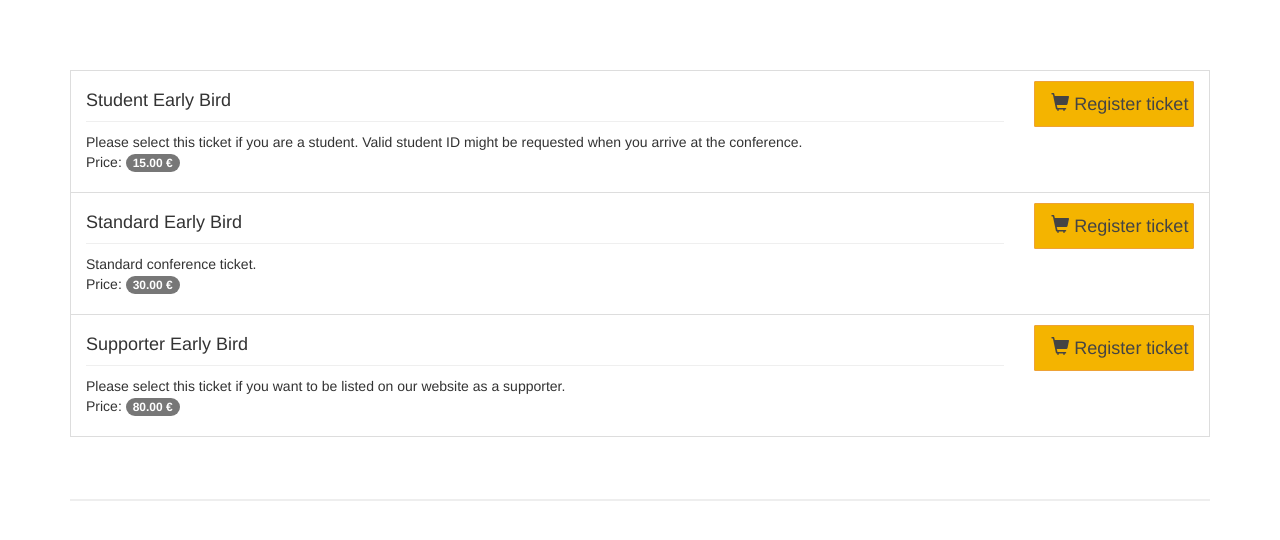
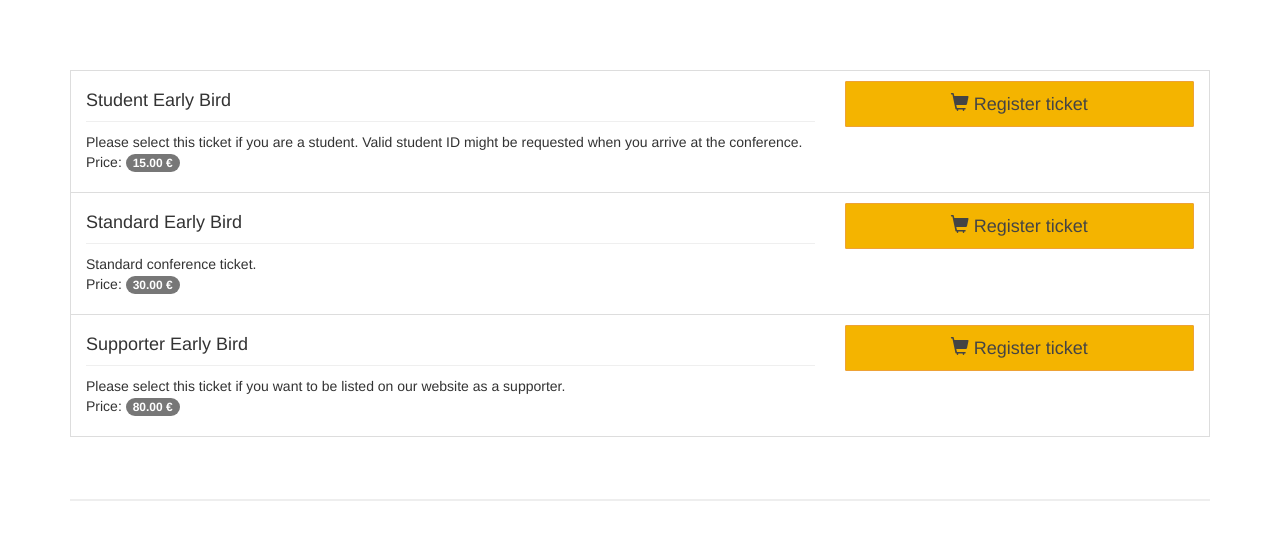
Before and after one commit to pyconsk/django-konfera, a Django app: page /2017/tickets/ in a window 1280 px wide. Shown: the top 540 px of the page. Run offline with Django 3.2, Linux system fonts and the light colour scheme; data comes from the database, SQL or seed files in the repository; parts of the project's set-up code (start-up, migrations or seed data) failed here and were passed over; some libraries are stand-ins or nearby versions.

Commit message:
Updated design when sponsors are present

```diff
--- a/konfera/templates/konfera/event/public_tickets.html
+++ b/konfera/templates/konfera/event/public_tickets.html
@@ -12,13 +12,13 @@
       {% for ticket in tickets %}
         <li class="list-group-item">
           <div class="row">
-            <div class="col-md-10">
+            <div class="col-md-8">
               <h4>{{ ticket.title }}</h4>
               <p class="text-justify">{{ ticket.description }}<br>
                 {% trans "Price" %}: <span class="badge">{{ ticket.price|currency }}</span>
               </p>
             </div>
-            <div class="col-md-2">
+            <div class="col-md-4">
               <a href="{% url 'ticket_registration' event.slug ticket.uuid %}" class="btn btn-warning btn-lg btn-block pull-right">
                 <span class="glyphicon glyphicon glyphicon-shopping-cart" aria-hidden="true"></span> Register ticket
               </a>
```
